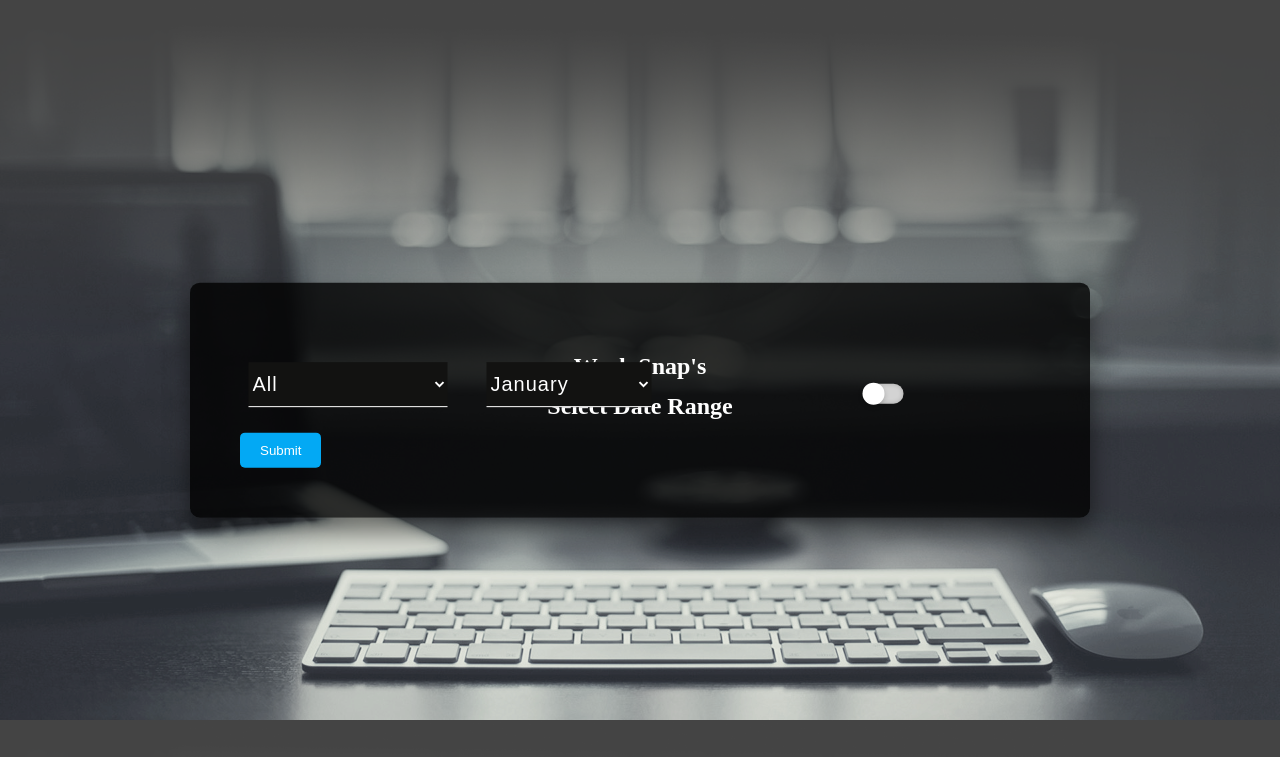
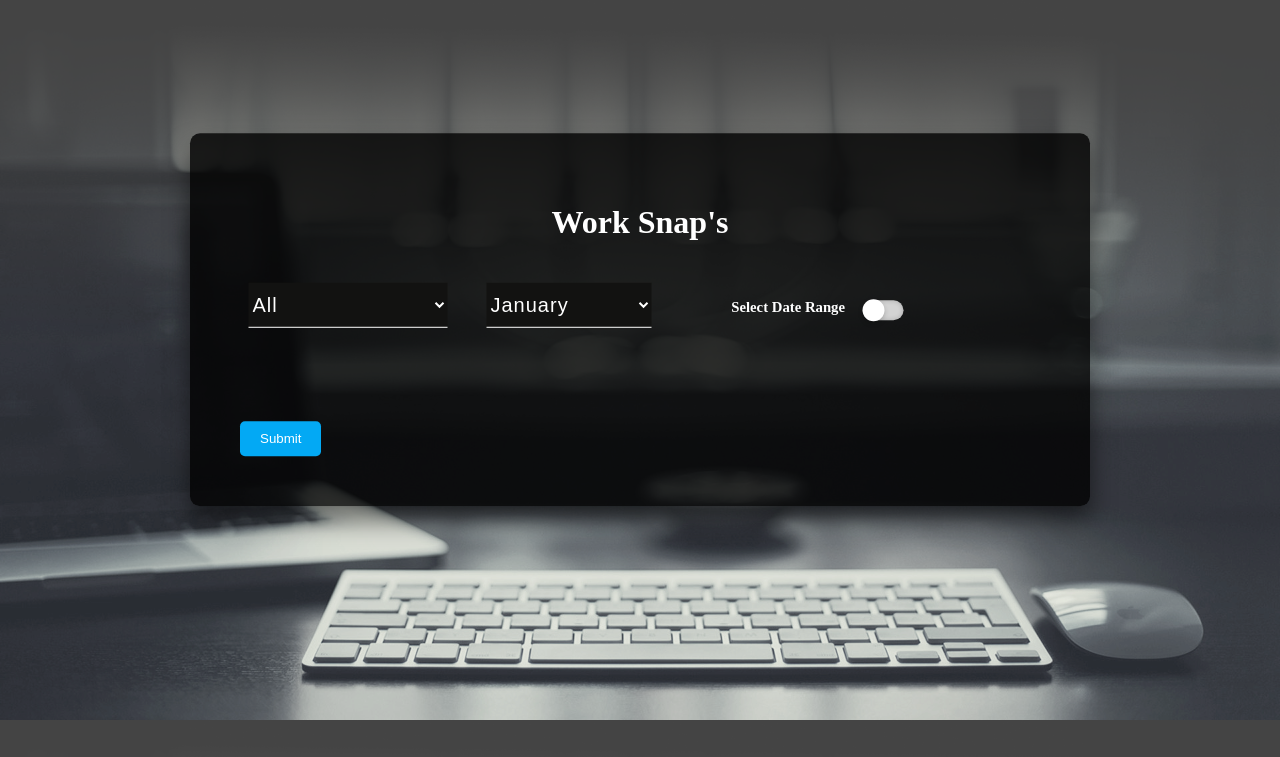
Before and after one commit to amars7works/worksnap_backend, a Django app: page /worksnaps_report/ in a window 1280 px wide. Shown: the top 757 px of the page. Run offline with Django 3.2, Linux system fonts and the light colour scheme; some libraries are stand-ins or nearby versions.

Commit message:
Updated UI for WorkSnaps

```diff
--- a/reports/static/home.css
+++ b/reports/static/home.css
@@ -75,13 +75,57 @@ div.borderXwidth a:hover:after {
 	box-shadow: 0 15px 25px rgba(0,0,0,.5);
 	border-radius: 10px;
 }
+.box1
+{
+	position: absolute;
+	top: 40%;
+	left: 50%;
+	transform: translate(-50%,-50%);
+	width: 900px;
+	padding:50px;
+	background:rgba(0,0,0,.8);
+	box-sizing: border-box;
+	box-shadow: 0 15px 25px rgba(0,0,0,.5);
+	border-radius: 10px;
+}
 
 .box h2
 {
-	height:20px;
-	padding: 0;
+
+	margin:0 0 30px;
+	padding: 0px;
 	color: #fff;
 	text-align: center;
+
+}
+.box_h1
+{
+	margin:0 0 180px;
+	padding: 0px;
+	color: #fff;
+	text-align: center;
+}
+
+.day
+{
+	position: absolute;
+	right:235px;
+	font-size: 22px;
+	top:122px;
+	padding: 10px;
+	color: #fff;
+
+
+}
+.month
+{
+	position: absolute;
+	right:55px;
+	font-size: 22px;
+	top:122px;
+	padding: 10px;
+	color: #fff;
+
 
 }
 .box .inputBox
@@ -125,6 +169,17 @@ div.borderXwidth a:hover:after {
 	font-size: 12px;
 }
 .box input[type="submit"]
+{
+	background: transparent;
+	border:none;
+	outline: none;
+	color: #fff;
+	background:#03a9f4;
+	padding: 10px 20px;
+	cursor: pointer;
+	border-radius: 5px;
+}
+.box1 input[type="submit"]
 {
 	background: transparent;
 	border:none;
--- a/reports/templates/worksnaps_report.html
+++ b/reports/templates/worksnaps_report.html
@@ -12,10 +12,9 @@
 
 </head>
 <body>
-<div class="box">
-		<h2>Work Snap's</h2>
-
-
+<div class="box1">
+<form action="">
+		<div class="box_h1"><h1>Work Snap's</h1></div>
 	<div class="center">
 		<input type="checkbox" name="" >
 	</div>
@@ -45,22 +44,25 @@
 			<option>December</option>
 		</select>
 	</div>
-	<div>
-	<h2>Select Date Range</h2>
+	<div class="day">
+		<h6>Select Date Range</h6>
+	</div>
+	<div class="month">
+		<h6>Select Month</h6>
 	</div>
 	 <div class="text">
 	 	<div class="inputBox">
-			<input type="text" data-large-mode="true"  >
+			<input type="text" data-large-mode="true" name='From' >
 			<!--data-large-mode="true" data-large-default="true"-->
 		</div>
 	 </div>
 	 <div class="text1">
 	 <div class="inputBox">
-		<input type="text" data-large-mode="true" >
+		<input type="text" data-large-mode="true" name='To' >
 	 </div>
 	 </div>
-
 	 <input type="submit" name="Submit">
+</form>
 </div>
 
         <script>
@@ -70,9 +72,12 @@
             <script type="text/javascript">
             	$(document).ready(function(){
             		$('div[class="inputBox"]').hide();
+            		$('div[class="month"]').hide();
     				$("input[type='checkbox']").click(function(){
         				$("div[class='inputBox']").toggle();
         				$("div[class='inputBox2']").toggle();
+        				$('div[class="month"]').toggle();
+        				$('div[class="day"]').toggle();
     });
 });</script>
 </body>
```
Also changed, not shown: db.sqlite3.
